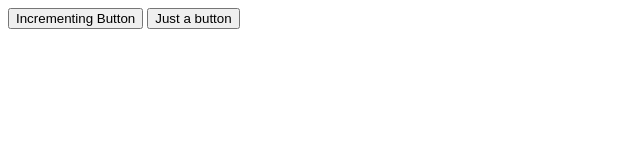
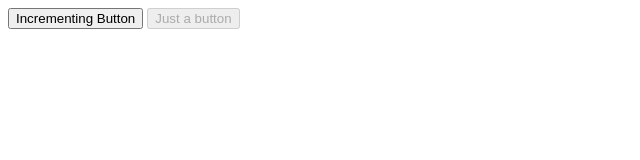
Before and after one commit to cnagadya/learning_js, a plain HTML site: page jsessentials/index.html in a window 1280 px wide. Shown: the whole page, without its empty margins (0-640 px from the left). Drawn offline with Linux system fonts and the light colour scheme.

Commit message:
Disabling just a button

```diff
--- a/jsessentials/index.html
+++ b/jsessentials/index.html
@@ -5,7 +5,7 @@
 </head>
 <body>
   <button id="clickybutton">Incrementing Button</button>
-  <button >Just a button</button>
+  <button disabled>Just a button</button>
   <script src="script.js"></script>
 </body>
 </html>
```
